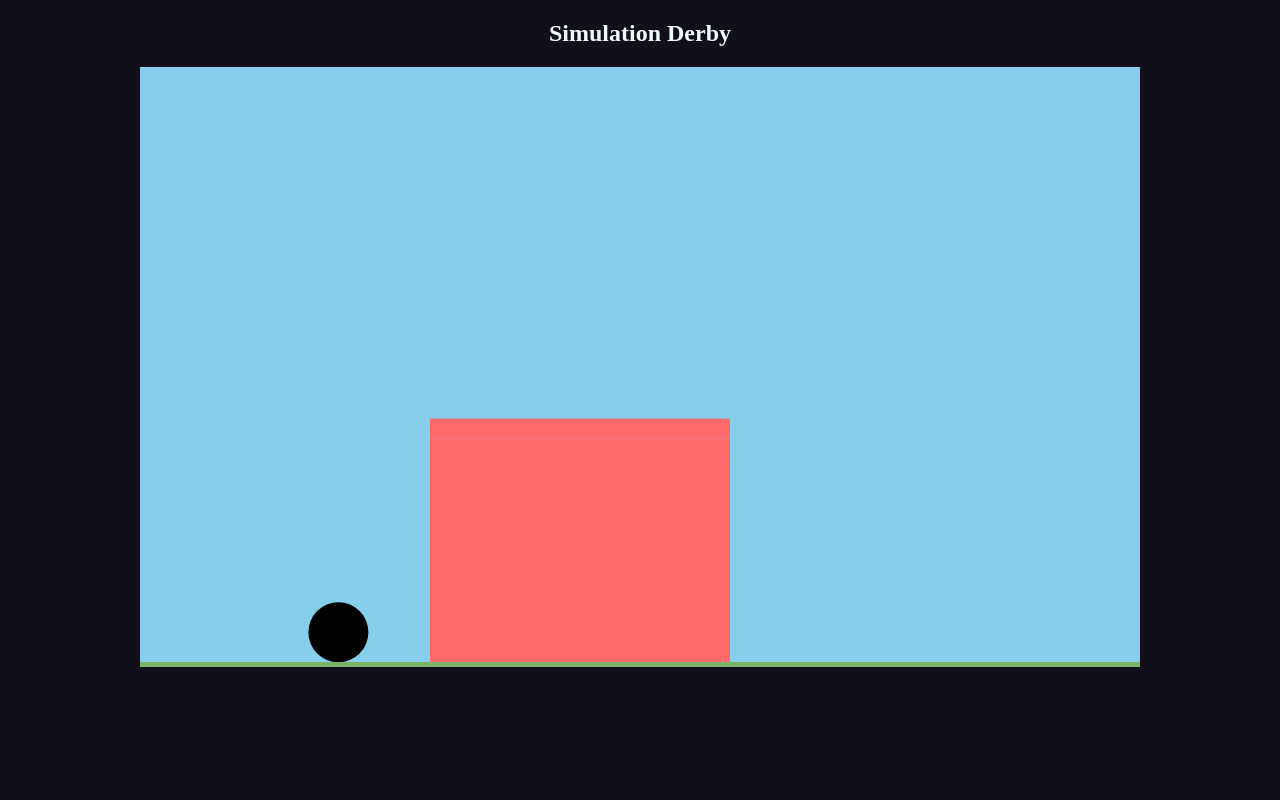
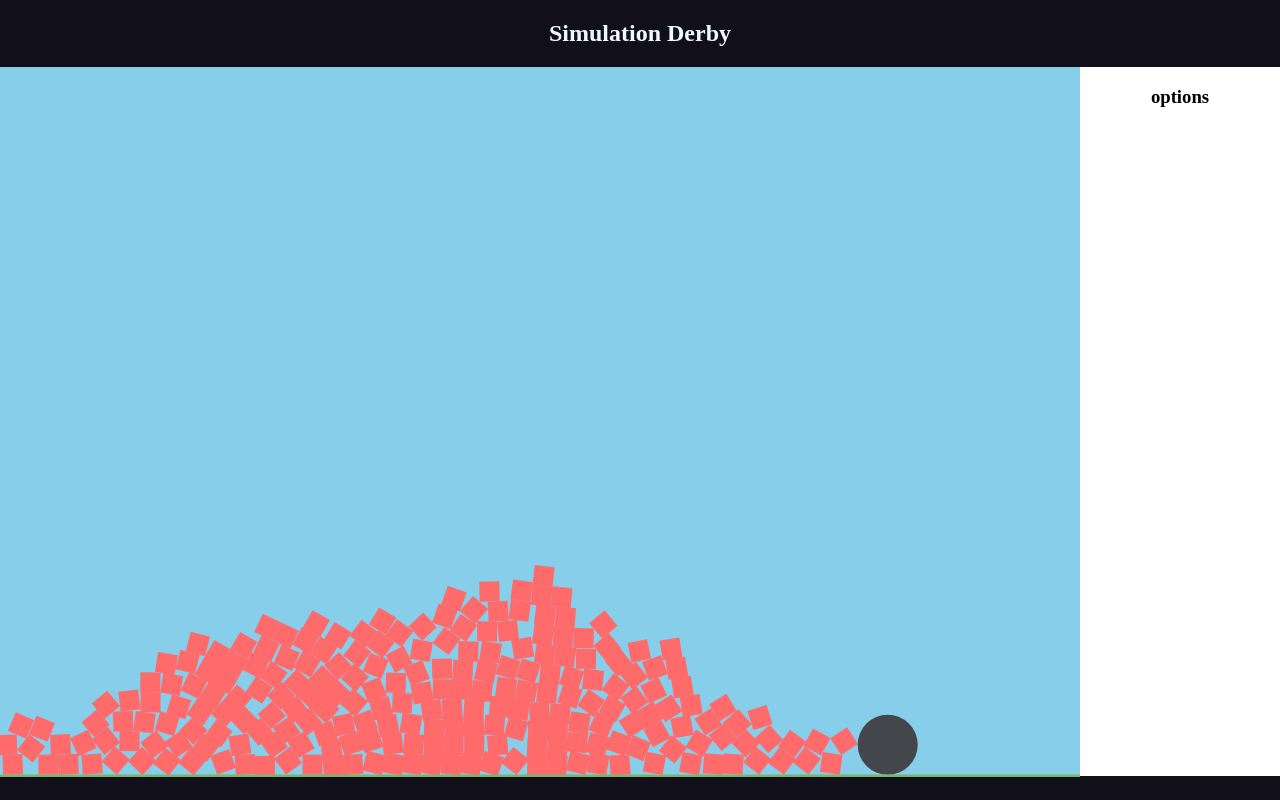
Before and after one commit to ProgrammerSahil/simulationDerby, a React (Vite) app: page / in a window 1280 px wide. Built offline with nearby package versions, Linux system fonts and the light colour scheme.

Commit message:
fixed the proportions of the world and added an options area

```diff
--- a/src/App.css
+++ b/src/App.css
@@ -8,3 +8,14 @@ body {
 .simHeading {
   color: aliceblue;
 }
+.mainContainer{
+  display:flex;
+  flex-direction: row;
+}
+
+.optionsContainer{
+  background-color: white;
+  width:100%;
+  text-align: center;
+  margin-bottom:5px;
+}
--- a/src/App.tsx
+++ b/src/App.tsx
@@ -7,6 +7,10 @@ function App() {
   const containerRef = useRef(null);
 
   useEffect(() => {
+
+    let worldWidth = window.innerWidth-200;
+    let worldHeight = window.innerHeight-90;
+
     let engine = Matter.Engine.create({
       gravity: {
         x: 0,
@@ -19,8 +23,8 @@ function App() {
       element: containerRef.current!,
       engine: engine,
       options: {
-        width: 1000,
-        height: 600,
+        width: worldWidth,
+        height: worldHeight,
         background: '#87CEEB',
         wireframes: false,
         showVelocity: false,
@@ -31,7 +35,7 @@ function App() {
 
 
 
-    let ground = Matter.Bodies.rectangle(500, 600, 1000, 10, {
+    let ground = Matter.Bodies.rectangle(worldWidth/2, worldHeight, window.innerWidth, 5, {
       isStatic:true,
       render: {
         fillStyle: '#7BB369',
@@ -44,7 +48,7 @@ function App() {
       }
     }
 
-    spawnSmallBall(250, 20, "black", Matter, engine);
+    spawnSmallBall(window.innerWidth-500, window.innerHeight-250, "#43464b", Matter, engine);
 
 
 
@@ -61,15 +65,20 @@ function App() {
       Matter.Engine.clear(engine);
       renderer.canvas.remove();
     };
-  }, []);
+  }, [window.innerWidth]);
 
   return (
-    <div style={{ textAlign: "center" }}>
-      <h2 className="simHeading">Simulation Derby</h2>
+    <div>
+      <h2 className="simHeading" style={{"textAlign": "center"}}>Simulation Derby</h2>
+      <div className="mainContainer">
       <div
         ref={containerRef}
 
       />
+      <div className="optionsContainer">
+        <h3>options</h3>
+      </div>
+      </div>
     </div>
   );
 }
--- a/src/matterFunctions/spawnBox.js
+++ b/src/matterFunctions/spawnBox.js
@@ -15,12 +15,13 @@ const spawnSmallBox = (x, y, color, Matter, engine) => {
 
 const spawnSmallBall = (x, y, color, Matter, engine) => {
     let smallBall = Matter.Bodies.circle(x, y, 30, {
+      restitution: 0.5,
         render: {
             fillStyle: color,
         }
     });
 
-    //Matter.Body.setVelocity(smallBall, { x: 5, y: 5 });
+    Matter.Body.setVelocity(smallBall, { x: -10, y: 0 });
 
     Matter.Composite.add(engine.world, [smallBall]);
 }
```
